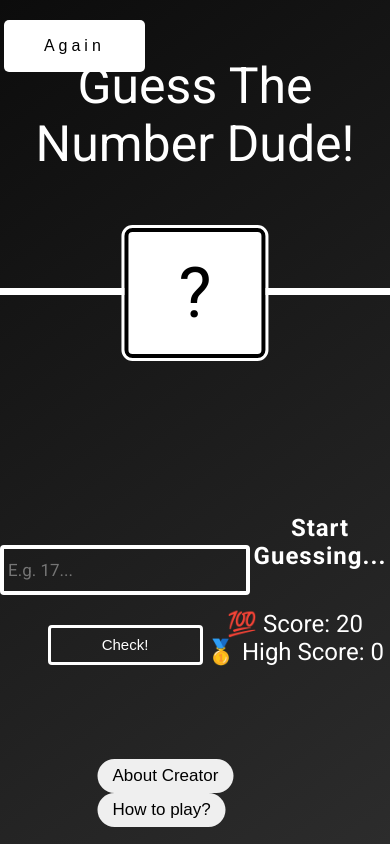
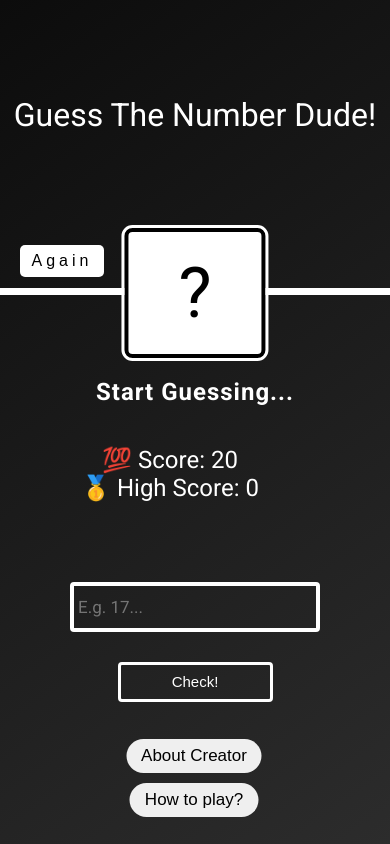
Before and after one commit to shahin76shaix/numbergame, a plain HTML site: page index.html in a window 390 px wide. Drawn offline with Linux system fonts and the light colour scheme.

Commit message:
added responsive design

```diff
--- a/style.css
+++ b/style.css
@@ -255,3 +255,33 @@ body {
   right: 5%;
   cursor: pointer;
 }
+
+@media (max-width: 48rem) {
+  .main {
+    flex-direction: column-reverse;
+    justify-content: center;
+    align-items: center;
+  }
+  .header--title {
+    font-size: 3.2rem;
+  }
+
+  .header--btn {
+    padding: 0.7rem 1.2rem;
+    top: 85%;
+    left: 5%;
+  }
+
+  .main--info {
+    margin-top: -17rem;
+    margin-bottom: 8rem;
+  }
+
+  .buttons {
+    display: block;
+    text-align: center;
+  }
+  .btn {
+    margin-bottom: 1rem;
+  }
+}
```
